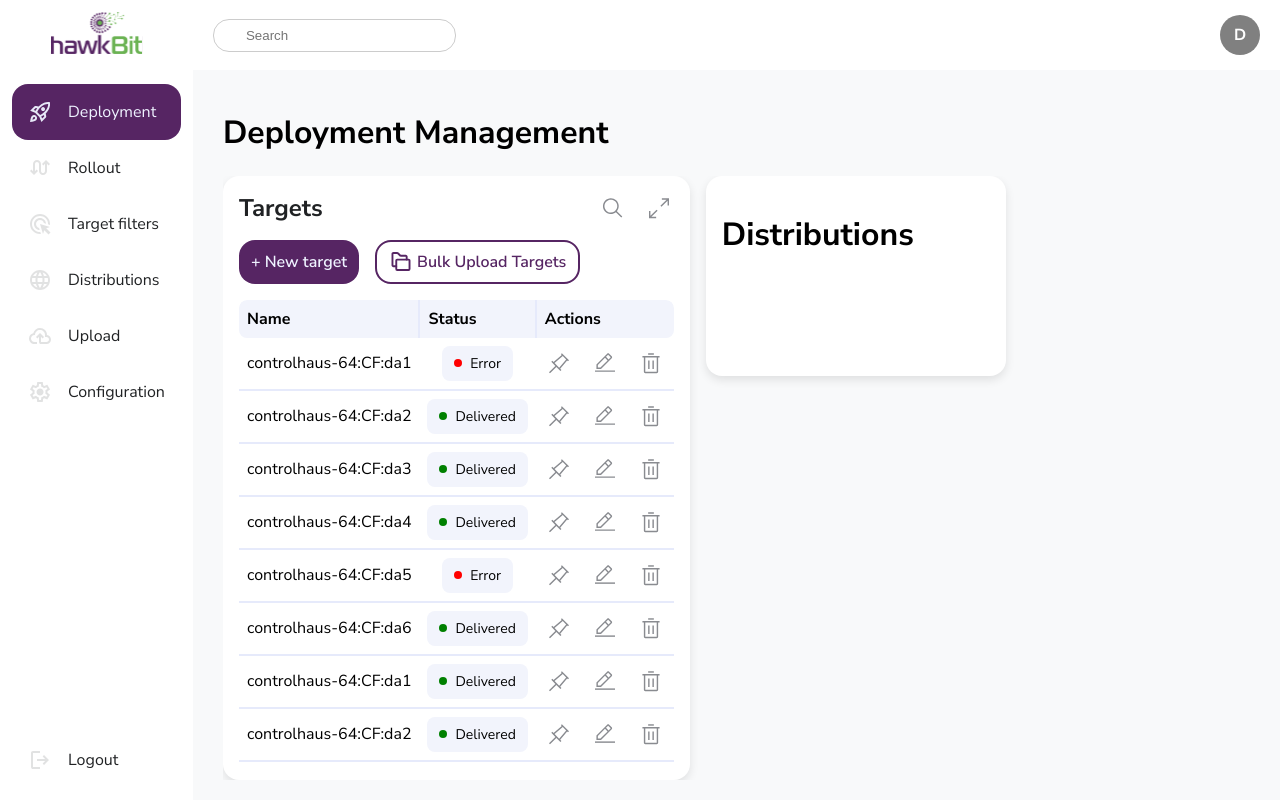
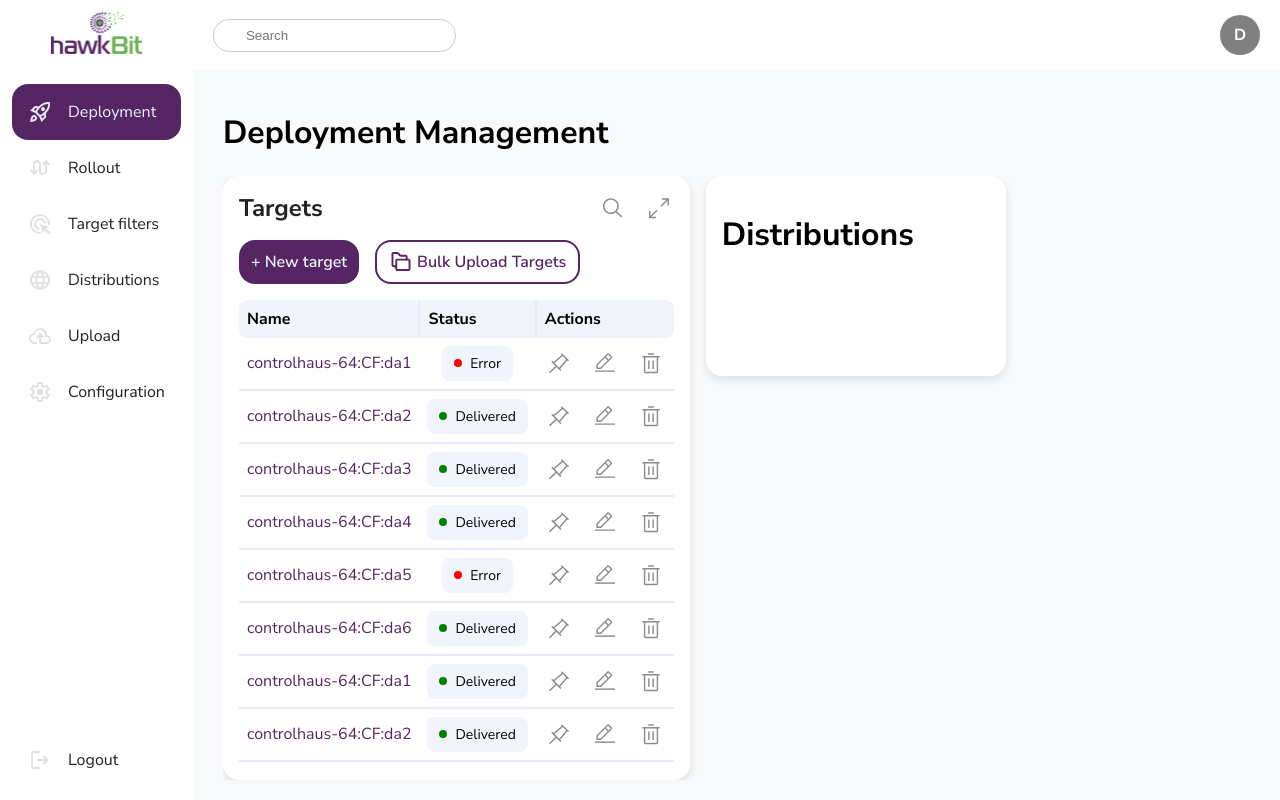
Before and after one commit to sbabic/hawkbitgui, a Next.js app: page /x/deployment in a window 1280 px wide. Built offline with nearby package versions, Linux system fonts and the light colour scheme.

Commit message:
feat: Added onTargetNameClick to TargetTable component

```diff
--- a/src/app/components/icon-button/styles.module.scss
+++ b/src/app/components/icon-button/styles.module.scss
@@ -9,6 +9,7 @@
     height: 24px;
     width: 24px;
     color: #898b90;
+    cursor: pointer;
 
     &:hover {
         background: $secondary-color;
--- a/src/app/components/target-table/index.tsx
+++ b/src/app/components/target-table/index.tsx
@@ -1,6 +1,6 @@
 'use client';
 
-import React from 'react';
+import React, { useMemo } from 'react';
 import { createColumnHelper, CellContext } from '@tanstack/react-table';
 import styles from './styles.module.scss';
 import Table from '@/app/components/table';
@@ -13,9 +13,25 @@ import dayjs from 'dayjs';
 
 export type TargetWithStatus = Target & { status: string };
 
+// Sample data array
+const data: TargetWithStatus[] = generateMockData(20).map((target, index) => ({
+    ...target,
+    status: index % 4 === 0 ? 'Error' : 'Delivered',
+}));
+
+export type TargetTableProps = {
+    expanded?: boolean;
+    onTargetNameClick?: (target: Target) => void;
+};
+
+export default function TargetTable({
+    expanded,
+    onTargetNameClick,
+}: TargetTableProps) {
     const columnHelper = createColumnHelper<TargetWithStatus>();
 
-const statusAccessor = {
+    const statusAccessor = useMemo(() => {
+        return {
             header: 'Status',
             cell: (info: CellContext<TargetWithStatus, any>) => {
                 const status = info.getValue();
@@ -51,11 +67,20 @@ const statusAccessor = {
                 );
             },
         };
+    }, []);
 
-const shortColumns = [
+    const shortColumns = useMemo(() => {
+        return [
             columnHelper.accessor('name', {
                 header: 'Name',
-        cell: (info) => info.getValue(),
+                cell: (info) => (
+                    <button
+                        className={styles.linkButton}
+                        onClick={() => onTargetNameClick?.(info.row.original)}
+                    >
+                        {info.getValue()}
+                    </button>
+                ),
             }),
             columnHelper.accessor('status', statusAccessor),
             columnHelper.display({
@@ -76,11 +101,20 @@ const shortColumns = [
                 ),
             }),
         ];
+    }, [columnHelper, onTargetNameClick, statusAccessor]);
 
-const fullColumns = [
+    const fullColumns = useMemo(() => {
+        return [
             columnHelper.accessor('name', {
                 header: 'Name',
-        cell: (info) => info.getValue(),
+                cell: (info) => (
+                    <button
+                        className={styles.linkButton}
+                        onClick={() => onTargetNameClick?.(info.row.original)}
+                    >
+                        {info.getValue()}
+                    </button>
+                ),
             }),
             columnHelper.accessor('controllerId', {
                 header: 'Controller Id',
@@ -88,7 +122,8 @@ const fullColumns = [
             }),
             columnHelper.accessor('createdDate', {
                 header: 'Created Date',
-        cell: (info) => dayjs(info.getValue()).format('YYYY-MM-DD HH:mm:ss'),
+                cell: (info) =>
+                    dayjs(info.getValue()).format('YYYY-MM-DD HH:mm:ss'),
             }),
             columnHelper.accessor('createdBy', {
                 header: 'Created By',
@@ -96,7 +131,8 @@ const fullColumns = [
             }),
             columnHelper.accessor('modifiedDate', {
                 header: 'Modified Date',
-        cell: (info) => dayjs(info.getValue()).format('YYYY-MM-DD HH:mm:ss'),
+                cell: (info) =>
+                    dayjs(info.getValue()).format('YYYY-MM-DD HH:mm:ss'),
             }),
             columnHelper.accessor('modifiedBy', {
                 header: 'Modified By',
@@ -121,18 +157,8 @@ const fullColumns = [
                 ),
             }),
         ];
+    }, [columnHelper, onTargetNameClick, statusAccessor]);
 
-// Sample data array
-const data: TargetWithStatus[] = generateMockData(20).map((target, index) => ({
-    ...target,
-    status: index % 4 === 0 ? 'Error' : 'Delivered',
-}));
-
-export type TargetTableProps = {
-    expanded?: boolean;
-};
-
-export default function TargetTable({ expanded }: TargetTableProps) {
     return (
         <Table columns={expanded ? fullColumns : shortColumns} data={data} />
     );
--- a/src/app/components/target-table/styles.module.scss
+++ b/src/app/components/target-table/styles.module.scss
@@ -15,6 +15,17 @@
         border-radius: 8px;
         font-size: 14px;
         font-weight: 400;
+    }
+}
+
+.linkButton {
+    all: unset;
+    cursor: pointer;
+    color: $accent-color;
+    font-weight: 400;
+    font-size: 16px;
+    &:hover {
+        text-decoration: underline;
     }
 }
 
--- a/src/app/x/deployment/components/targets-card/index.tsx
+++ b/src/app/x/deployment/components/targets-card/index.tsx
@@ -41,13 +41,7 @@ export default function TargetsCard() {
                         </div>
                     </div>
                     <div className={styles.actionButtons}>
-                        <Button
-                            onClick={() => {
-                                setIsModalOpen(true);
-                            }}
-                        >
-                            + New target
-                        </Button>
+                        <Button>+ New target</Button>
                         <Button
                             color={'outline'}
                             className={styles.bulkUploadButton}
@@ -57,7 +51,12 @@ export default function TargetsCard() {
                         </Button>
                     </div>
                     <div className={styles.table}>
-                        <TargetTable expanded={isExpanded} />
+                        <TargetTable
+                            expanded={isExpanded}
+                            onTargetNameClick={() => {
+                                setIsModalOpen(true);
+                            }}
+                        />
                     </div>
                 </div>
             </Card>
```
Lines whose indentation alone changed are shown as unchanged.
